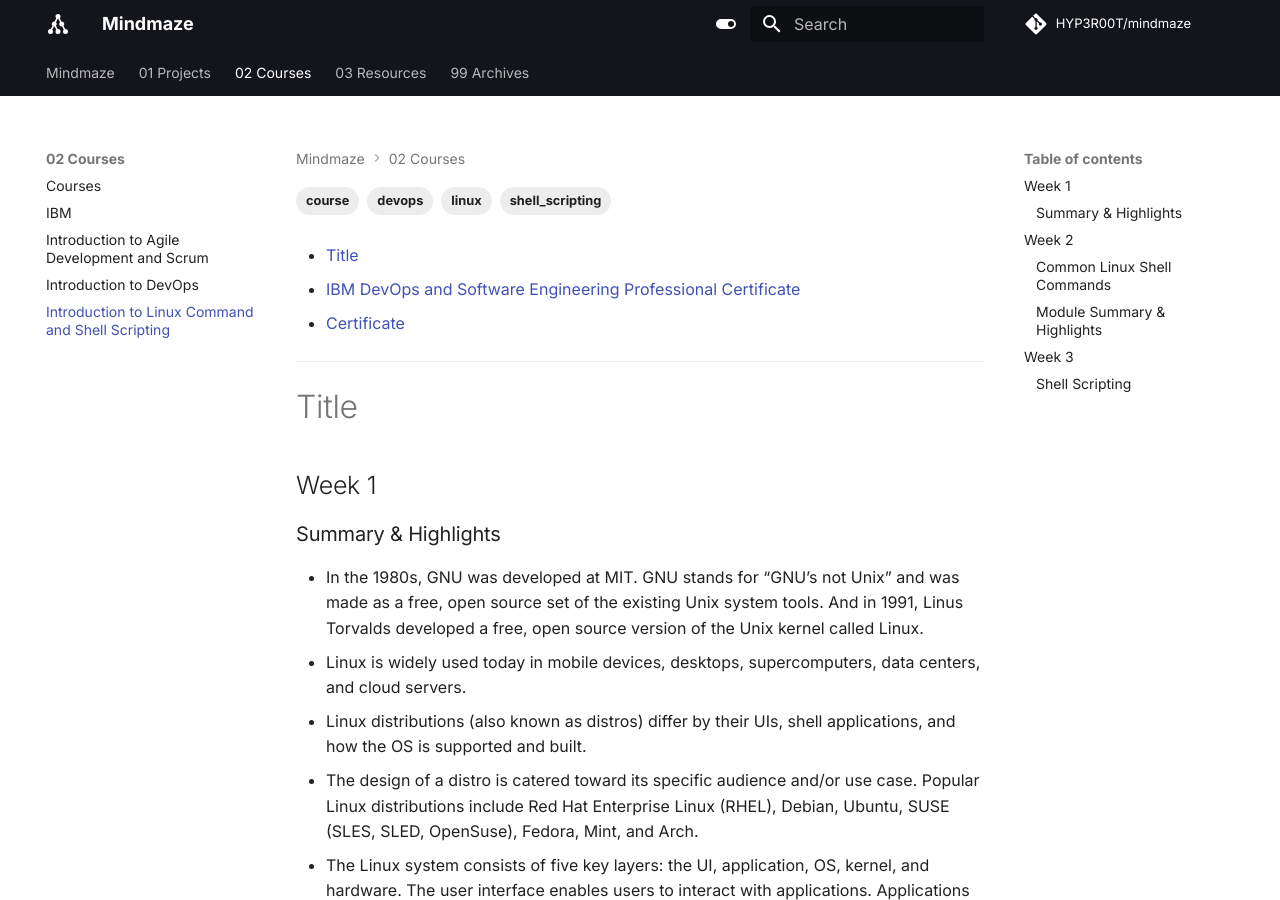
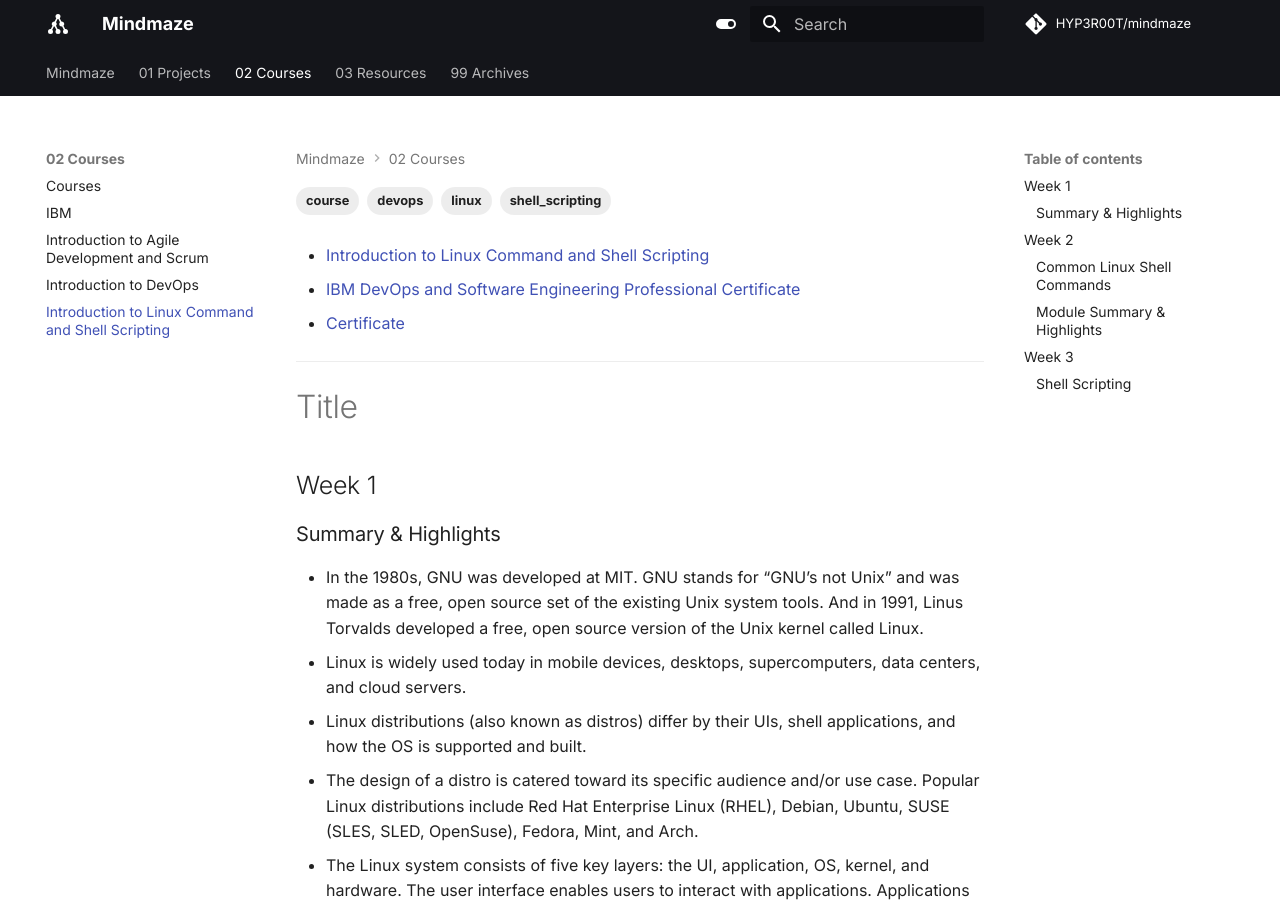
Before and after one commit to HYP3R00T/mindmaze, an MkDocs documentation site: the page built from mindmaze/02 - Courses/Introduction to Linux Command and Shell Scripting.md, in a window 1280 px wide and 900 px high. Built offline with MkDocs 1.6.1 and Material for MkDocs 9.7.7, drawn with Linux system fonts in a browser that asks for light colours; comment, search, counter and statistics services are not loaded.

Commit message:
notes added

```diff
--- a/mindmaze/02 - Courses/Introduction to Linux Command and Shell Scripting.md
+++ b/mindmaze/02 - Courses/Introduction to Linux Command and Shell Scripting.md
@@ -12,7 +12,7 @@ certification_link:
 completion_date:
 ---
 
-- [Title](Introduction to Linux Command and Shell Scripting)
+- [Introduction to Linux Command and Shell Scripting](https://www.coursera.org/learn/hands-on-introduction-to-linux-commands-and-shell-scripting)
 - [IBM DevOps and Software Engineering Professional Certificate](https://www.coursera.org/professional-certificates/devops-and-software-engineering)
 - [Certificate]()
 
--- a/mkdocs.yml
+++ b/mkdocs.yml
@@ -99,6 +99,6 @@ extra:
 exclude_docs: |
   .*
   /Extras/Templates/
-extra_css:
+# extra_css:
   # - Extras/Stylesheets/extra.css
 copyright: Copyright &copy; 2024 hyperoot.dev
```
Also changed, not shown: mindmaze/99 - Archives/Programming Languages/@Programming Languages.md (+0 -2 lines), mindmaze/Extras/Templates/blog_template.md (+1 -0 lines), 3 other files.
